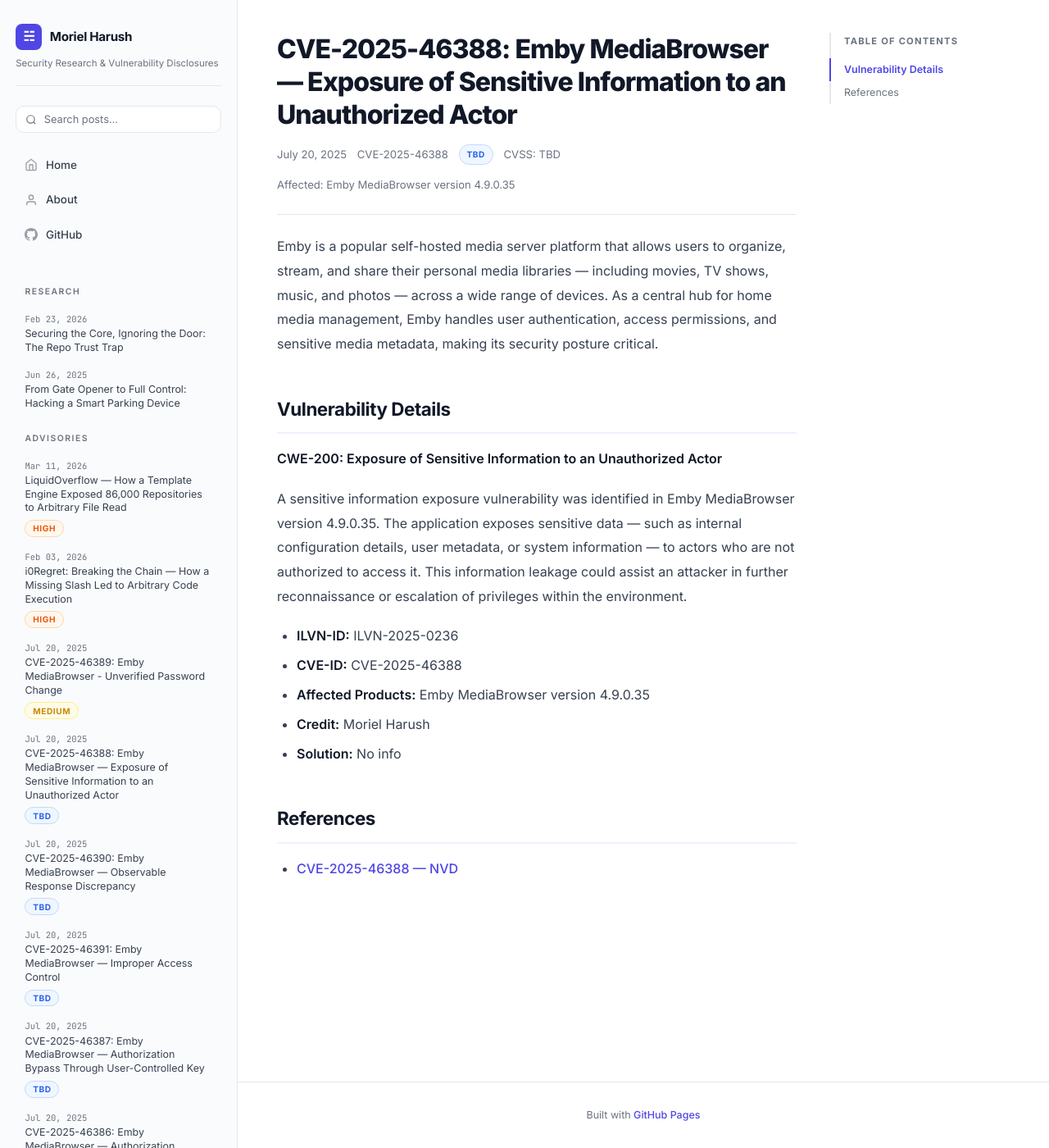
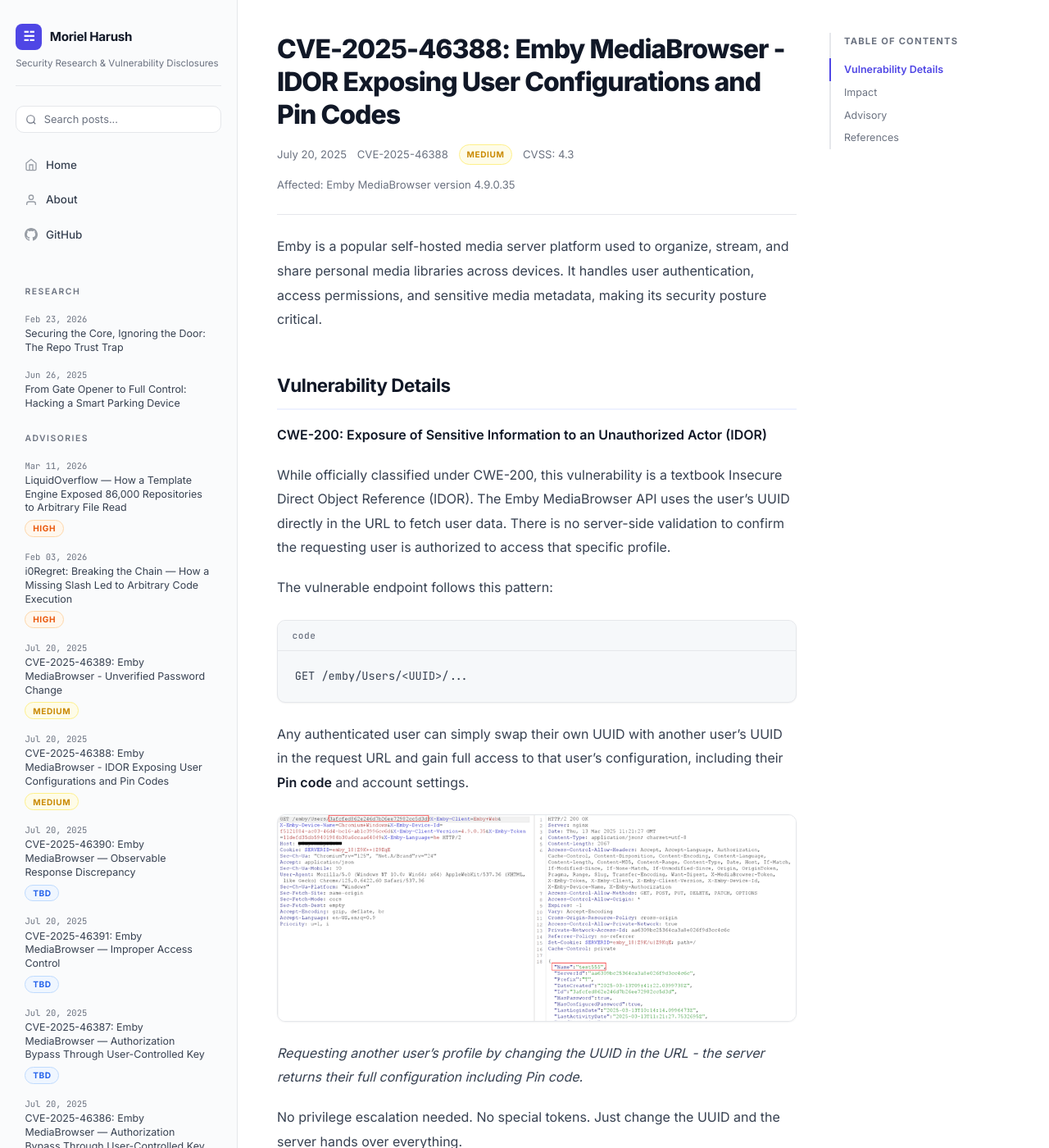
Before and after one commit to MorielHarush/morielharush.github.io, a Jekyll site: the page built from _posts/2025-07-20-emby-mediabrowser-sensitive-information-exposure.md, in a window 1280 px wide and 1400 px high. Shown: the whole window at 82% size. Built offline with Jekyll 4.4.1, drawn with Linux system fonts in a browser that asks for light colours; some of the changed text lies outside the part shown.

Commit message:
Update 2025-07-20-emby-mediabrowser-sensitive-information-exposure.md

````diff
--- a/_posts/2025-07-20-emby-mediabrowser-sensitive-information-exposure.md
+++ b/_posts/2025-07-20-emby-mediabrowser-sensitive-information-exposure.md
@@ -1,20 +1,47 @@
 ---
 layout: post
-title: "CVE-2025-46388: Emby MediaBrowser — Exposure of Sensitive Information to an Unauthorized Actor"
+title: "CVE-2025-46388: Emby MediaBrowser - IDOR Exposing User Configurations and Pin Codes"
 date: 2025-07-20
 cve: "CVE-2025-46388"
-severity: "TBD"
-cvss: "TBD"
+severity: "Medium"
+cvss: "4.3"
 affected: "Emby MediaBrowser version 4.9.0.35"
 ---
 
-Emby is a popular self-hosted media server platform that allows users to organize, stream, and share their personal media libraries — including movies, TV shows, music, and photos — across a wide range of devices. As a central hub for home media management, Emby handles user authentication, access permissions, and sensitive media metadata, making its security posture critical.
+Emby is a popular self-hosted media server platform used to organize, stream, and share personal media libraries across devices. It handles user authentication, access permissions, and sensitive media metadata, making its security posture critical.
 
 ## Vulnerability Details
 
-**CWE-200: Exposure of Sensitive Information to an Unauthorized Actor**
+**CWE-200: Exposure of Sensitive Information to an Unauthorized Actor (IDOR)**
 
-A sensitive information exposure vulnerability was identified in Emby MediaBrowser version 4.9.0.35. The application exposes sensitive data — such as internal configuration details, user metadata, or system information — to actors who are not authorized to access it. This information leakage could assist an attacker in further reconnaissance or escalation of privileges within the environment.
+While officially classified under CWE-200, this vulnerability is a textbook Insecure Direct Object Reference (IDOR). The Emby MediaBrowser API uses the user's UUID directly in the URL to fetch user data. There is no server-side validation to confirm the requesting user is authorized to access that specific profile.
+
+The vulnerable endpoint follows this pattern:
+
+```
+GET /emby/Users/<UUID>/...
+```
+
+Any authenticated user can simply swap their own UUID with another user's UUID in the request URL and gain full access to that user's configuration, including their **Pin code** and account settings.
+
+<img width="1024" alt="IDOR request showing access to another user's configuration" src="/assets/images/idorobf1.png" />
+
+*Requesting another user's profile by changing the UUID in the URL - the server returns their full configuration including Pin code.*
+
+No privilege escalation needed. No special tokens. Just change the UUID and the server hands over everything.
+
+<img width="1024" alt="IDOR response exposing user Pin code and settings" src="/assets/images/idorobf2.png" />
+
+*A second user's data accessed the same way - full configuration and Pin code exposed.*
+
+## Impact
+
+- **Access any user's configuration** - Every user's settings, preferences, and metadata are readable by any other authenticated user
+- **Pin code exposure** - Pin codes meant to protect parental controls or restricted content are fully visible
+- **Account enumeration** - An attacker can iterate through UUIDs to map out all users on the server
+- **Chaining potential** - Combined with the unverified password change (CVE-2025-46389), an attacker can read a target's data and then lock them out permanently
+
+## Advisory
 
 - **ILVN-ID:** ILVN-2025-0236
 - **CVE-ID:** CVE-2025-46388
@@ -24,4 +51,4 @@
 
 ## References
 
-- [CVE-2025-46388 — NVD](https://nvd.nist.gov/vuln/detail/CVE-2025-46388)
+- [CVE-2025-46388 - NVD](https://nvd.nist.gov/vuln/detail/CVE-2025-46388)
````
